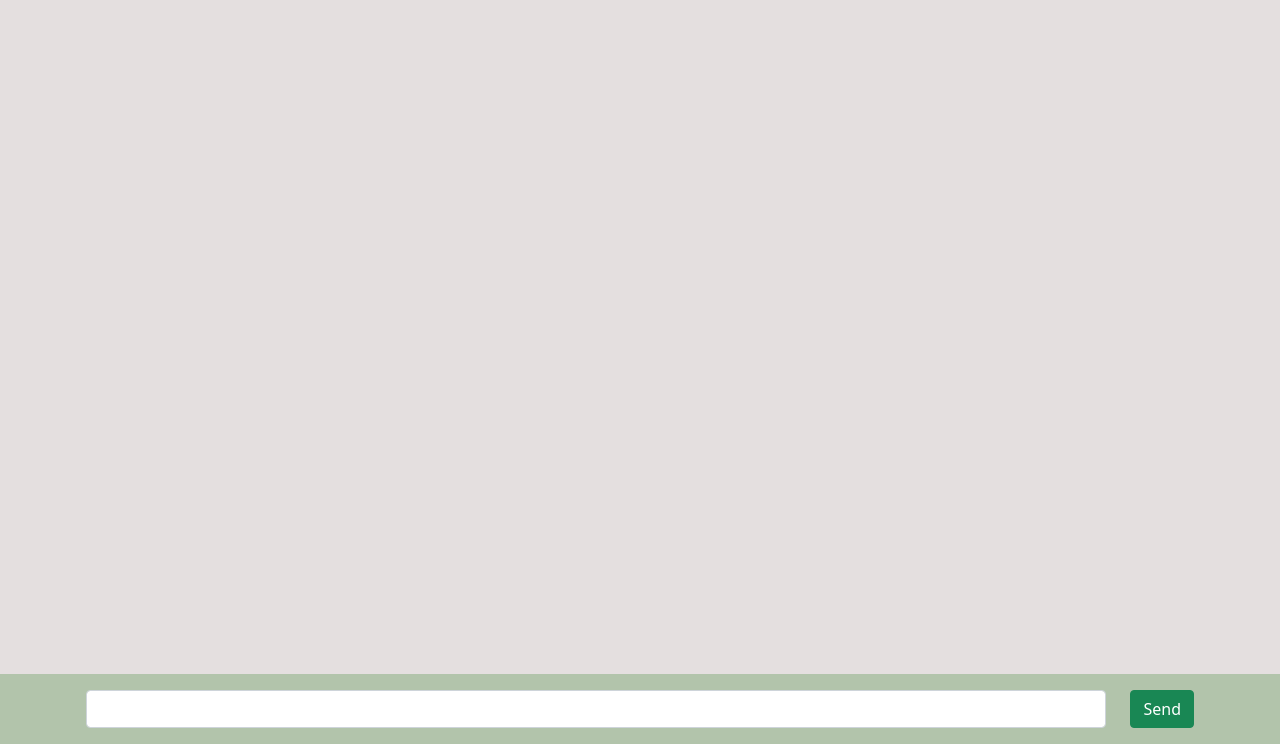
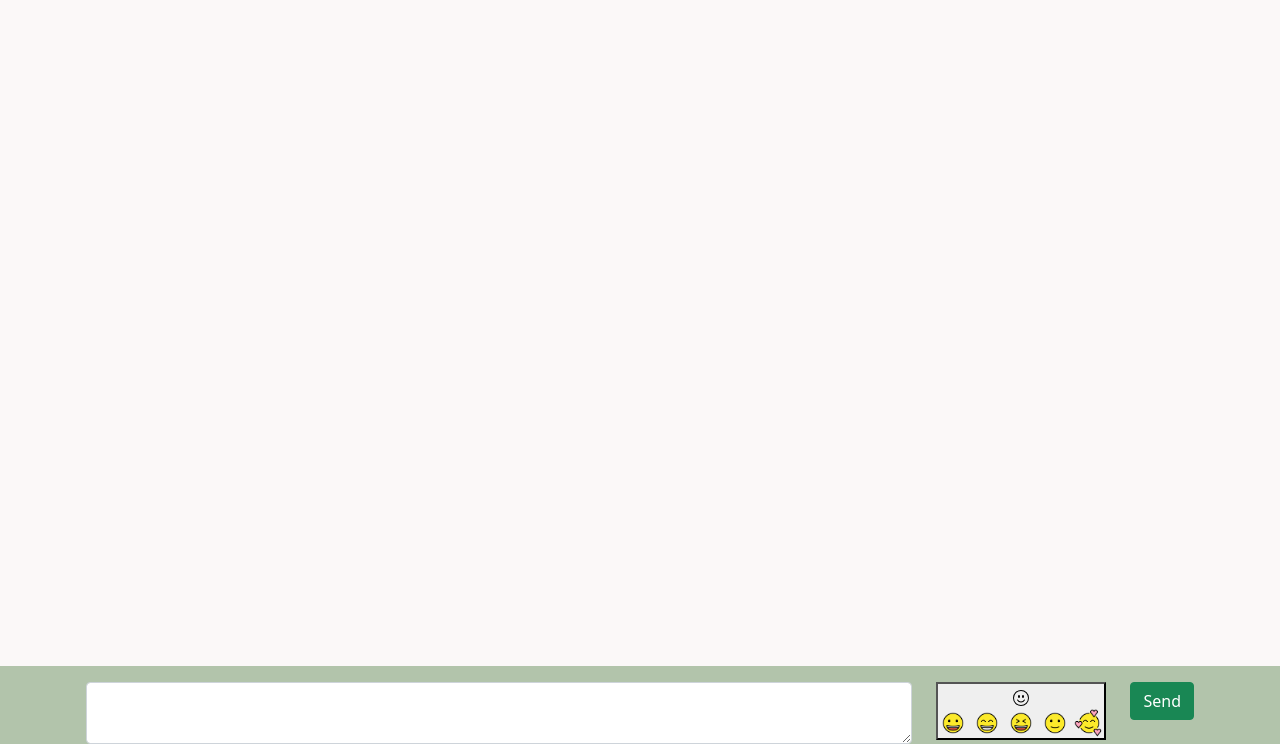
Before and after one commit to KatarzynaDudziak/web-chat-application, a Django app: page / in a window 1280 px wide. Shown: the part 56-800 px from the top of the page. Run offline with Django 4.2, Linux system fonts and the light colour scheme; the visitor is signed in with stand-in values (Sample User, id 1); data that the repository does not hold is empty.

Commit message:
Created adding emoji

```diff
--- a/chat/static/chat/styles.css
+++ b/chat/static/chat/styles.css
@@ -26,7 +26,7 @@ body {
 }
 
 .messages-background {
-    background-color: rgb(228, 223, 223);
+    background-color: rgb(251, 248, 248);
 }
 
 .chat-name {
--- /dev/null
+++ b/chat/templates/chat/emoji_picker.html
@@ -0,0 +1,7 @@
+{% block content %}
+    <div>
+        {% for key, value in emoji.items %}
+            <img src="/media/{{ value }}" title="{{ key }}" width="30" height="30">
+        {% endfor %}
+    </div>
+{% endblock %}
--- a/chat/templates/chat/main.html
+++ b/chat/templates/chat/main.html
@@ -13,7 +13,16 @@
         {% csrf_token %}
             <div class="row d-flex">
                 <div class="col">
-                    <input type="message" name="content" class="form-control" maxlength="300" />
+                    <textarea id="mytextarea" type="message" name="content" class="form-control" maxlength="100"></textarea>
+                </div>
+                <div class="col-auto" >
+                    <button>
+                        <svg xmlns="http://www.w3.org/2000/svg" width="16" height="16" fill="currentColor" class="bi bi-emoji-smile" viewBox="0 0 16 16">
+                            <path d="M8 15A7 7 0 1 1 8 1a7 7 0 0 1 0 14zm0 1A8 8 0 1 0 8 0a8 8 0 0 0 0 16z"/>
+                            <path d="M4.285 9.567a.5.5 0 0 1 .683.183A3.498 3.498 0 0 0 8 11.5a3.498 3.498 0 0 0 3.032-1.75.5.5 0 1 1 .866.5A4.498 4.498 0 0 1 8 12.5a4.498 4.498 0 0 1-3.898-2.25.5.5 0 0 1 .183-.683zM7 6.5C7 7.328 6.552 8 6 8s-1-.672-1-1.5S5.448 5 6 5s1 .672 1 1.5zm4 0c0 .828-.448 1.5-1 1.5s-1-.672-1-1.5S9.448 5 10 5s1 .672 1 1.5z"/>
+                        </svg>
+                        {% include 'emoji_picker.html' %}
+                    </button>
                 </div>
                 <div class="col-auto">
                     <button type="submit" class="btn btn-success mb-3">Send</button>
@@ -25,10 +34,12 @@
 
 
 <script>
+
     (function() {
         var objDiv = document.getElementById("background");
         objDiv.scrollTop = objDiv.scrollHeight;
     }) ();
+
 </script>
 
 {% endblock %}
--- a/chat/templates/chat/posts.html
+++ b/chat/templates/chat/posts.html
@@ -1,4 +1,5 @@
 {% block content %}
+{% load emoji %}
     <div class="message-container pb-2 pt-1 {% if message.author == request.user %} my-message {% else %} d-flex align-items-center {% endif %}">
         <div class="avatar-container d-flex p-2">
             {% if message.author.username == None %}
@@ -9,12 +10,12 @@
         </div>
         <div class="message align-items-center p-2">
             <span>{{ message.author }}</span>
-            <div class="msg-content" id="message-id">{{ message.content }}</div>
+            <div class="msg-content" id="message-id">{{ message.content|insert_emoji }}</div>
             <span>{{ message.date }}</span>
                 <form action="{% url 'like' %}" method="post">
                     {% csrf_token %}
                     {% url 'main' as main_path %}
-                    {% if request.path  == main_path %}
+                    {% if request.path == main_path %}
                         {% if request.user in message.likes.all%}
                         <button type="submit" class="btn btn-outline-secondary btn-sm" id="btn-heart">
                             <svg xmlns="http://www.w3.org/2000/svg" width="16" height="16" fill="currentColor" class="bi bi-heart" viewBox="0 0 16 16">
--- /dev/null
+++ b/chat/templatetags/emoji.py
@@ -0,0 +1,13 @@
+from django import template
+from django.utils.safestring import mark_safe
+from django.utils.html import conditional_escape
+from ..utils import *
+
+register = template.Library()
+
+@register.filter(is_safe = True)
+def insert_emoji(arg):
+    arg = conditional_escape(arg)
+    for key,value in emojis.items():
+        arg = arg.replace(key, f'<img src="/media/{value}" width="30" height="30">')
+    return mark_safe(arg)
--- /dev/null
+++ b/chat/utils.py
@@ -0,0 +1,7 @@
+emojis = {
+    ":grinning_face:" : "1F600_color.png",
+    ":face_with_smiling_eyes:" : "1F601_color.png",
+    ":grinning_squinting_face:" : "1F606_color.png",
+    ":smiling_face:" : "1F642_color.png",
+    ":smiling_face_with_heart:" : "1F970_color.png"
+}
--- a/chat/views.py
+++ b/chat/views.py
@@ -1,15 +1,14 @@
-from operator import mod
 from django.utils import timezone
 from django.http import HttpResponseNotFound
 from django.http.response import HttpResponseRedirect
-from django.shortcuts import get_object_or_404, render
+from django.shortcuts import render
 from django.core.paginator import Paginator
 from django.contrib.auth.decorators import login_required
-from django.urls import reverse
 from django.contrib import messages
 
 from .models import *
 from .forms import *
+from .utils import *
 
 
 @login_required(login_url='/user/login')
@@ -25,7 +24,7 @@ def chat_view(request):
 
     messages_list = MessageModel.objects.all().order_by('-date')[:15]
 
-    return render(request, 'main.html', {'chat_messages' : messages_list})
+    return render(request, 'main.html', {'chat_messages' : messages_list, 'emoji' : emojis})
 
 
 @login_required(login_url='/user/login')
```
Also changed, not shown: chat/templatetags/__init__.py (added), media/1F600_color.png (added), media/1F601_color.png (added), media/1F606_color.png (added), media/1F642_color.png (added), media/1F970_color.png (added).
